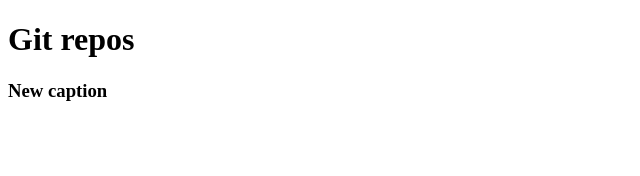
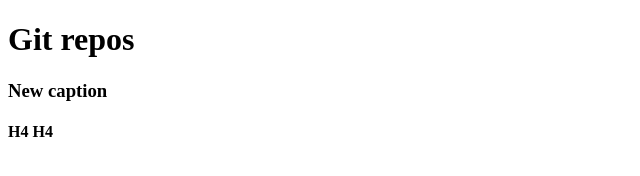
Before and after one commit to duk1edrum/test, a plain HTML site: page index.html in a window 1280 px wide. Shown: the full height of the page, 0-640 px from the left. Drawn offline with Linux system fonts and the light colour scheme.

Commit message:
h4
added h4

```diff
--- a/index.html
+++ b/index.html
@@ -6,5 +6,6 @@
 <body>
 	<h1>Git repos</h1>
 	<h3>New caption</h3>
+	<h4>H4 H4</h4>
 </body>
 </html>
```
